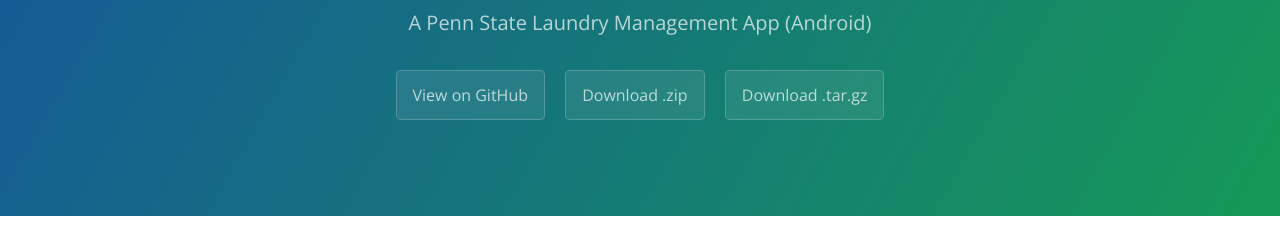
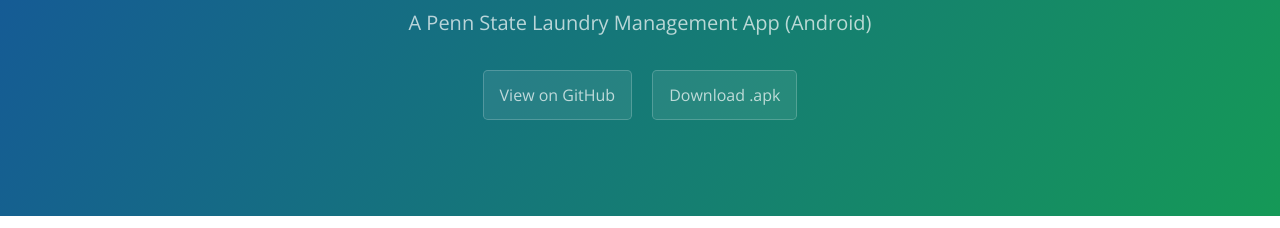
Before and after one commit to aquatints-old/lion-dry, a plain HTML site: page index.html in a window 1280 px wide. Shown: the part 167-395 px from the top of the page. Drawn offline with nearby package versions, Linux system fonts and the light colour scheme.

Commit message:
Update index.html

```diff
--- a/index.html
+++ b/index.html
@@ -14,8 +14,8 @@
       <h1 class="project-name">Lion-Dry</h1>
       <h2 class="project-tagline">A Penn State Laundry Management App (Android)</h2>
       <a href="https://github.com/aquatints/lion-dry" class="btn">View on GitHub</a>
-      <a href="https://github.com/aquatints/lion-dry/zipball/master" class="btn">Download .zip</a>
-      <a href="https://github.com/aquatints/lion-dry/tarball/master" class="btn">Download .tar.gz</a>
+      <a href="https://github.com/aquatints/lion-dry/raw/master/lion-dry-demo.apk" class="btn">Download .apk</a>
+      <!-- <a href="https://github.com/aquatints/lion-dry/tarball/master" class="btn">Download .tar.gz</a> <!-- -->
     </section>
 
     <section class="main-content">
```
